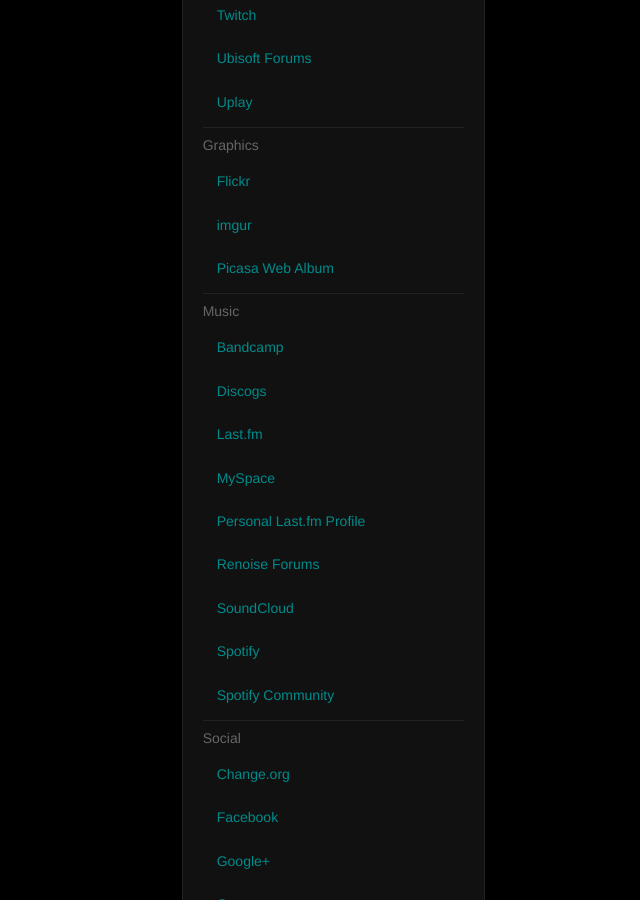
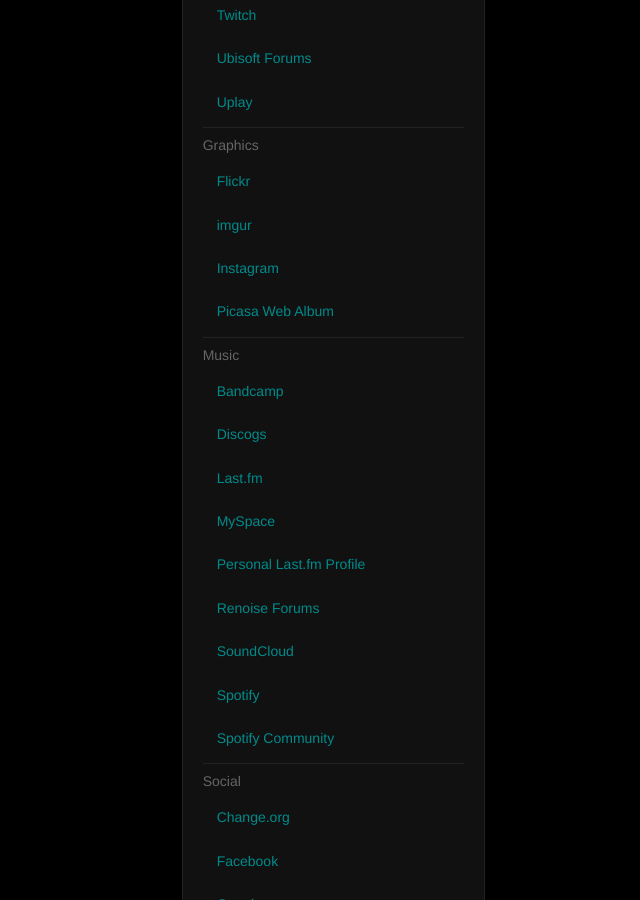
Before and after one commit to hlilje/hlilje.github.io, a Jekyll site: the page built from contact/index.html, in a window 1280 px wide and 900 px high, scrolled down 1720 px. Shown: the whole window, without its empty margins (640-1280 px from the left). Built offline with Jekyll 4.4.1, drawn with Linux system fonts in a browser that asks for light colours; comment, search, counter and statistics services are not loaded.

Commit message:
Add link

```diff
--- a/_includes/links.html
+++ b/_includes/links.html
@@ -47,6 +47,7 @@
     <li><label>Graphics</label></li>
     <li><a href="https://www.flickr.com/people/hlilje/" target="_blank">Flickr</a></li>
     <li><a href="http://hlilje.imgur.com/" target="_blank">imgur</a></li>
+    <li><a href="https://instagram.com/khlilje/" target="_blank">Instagram</a></li>
     <li><a href="https://picasaweb.google.com/105792360022890678502" target="_blank">Picasa Web Album</a></li>
     <li class="divider"></li>
     <li><label>Music</label></li>
```
